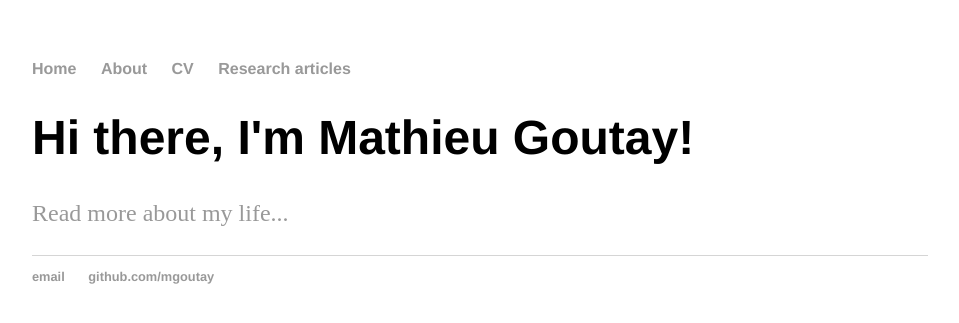
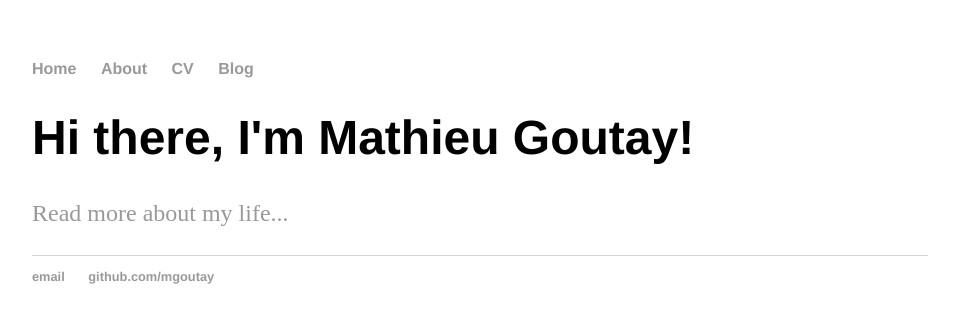
Before and after one commit to mgoutay/mgoutay.github.io, a Jekyll site: the page built from index.html, in a window 1280 px wide. Shown: the top 323 px of the page, without its empty margins (160-1119 px from the left). Built offline with Jekyll 4.4.1, drawn with Linux system fonts in a browser that asks for light colours.

Commit message:
Update default.html

```diff
--- a/_layouts/default.html
+++ b/_layouts/default.html
@@ -11,7 +11,7 @@
         		<li><a href="/">Home</a></li>
 	        	<li><a href="/about">About</a></li>
         		<li><a href="/cv">CV</a></li>
-        		<li><a href="/blog"> Research articles</a></li>
+        		<li><a href="/blog">Blog</a></li>
     		</ul>
 		</nav>
 		<div class="container">
```
